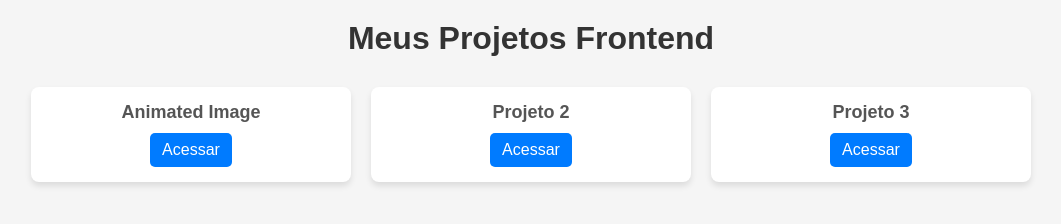
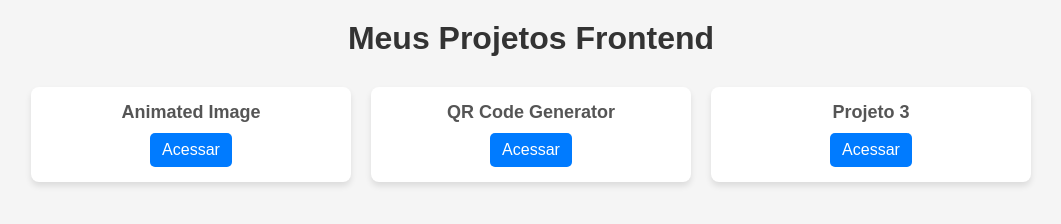
Before and after one commit to gsfgabi/frontend-experiments, a plain HTML site: page index.html in a window 1280 px wide. Shown: the whole page, without its empty margins (109-1170 px from the left). Drawn offline with Linux system fonts and the light colour scheme.

Commit message:
Update index.html

```diff
--- a/index.html
+++ b/index.html
@@ -19,8 +19,8 @@
         </div>
 
         <div class="card">
-            <h2>Projeto 2</h2>
-            <a href="https://seu-link-aqui.com" target="_blank">Acessar</a>
+            <h2>QR Code Generator</h2>
+            <a href="QR Code Generator/index.html" target="_blank">Acessar</a>
         </div>
 
         <div class="card">
```
